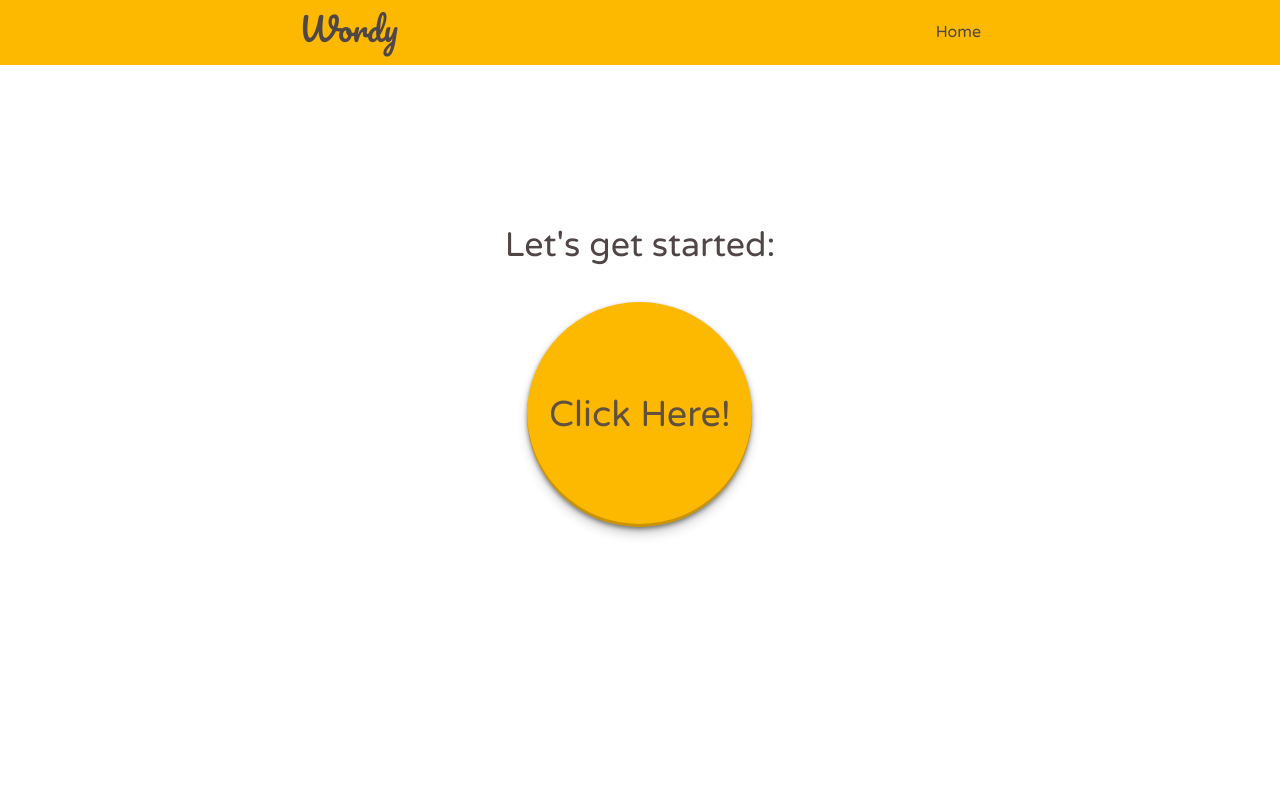
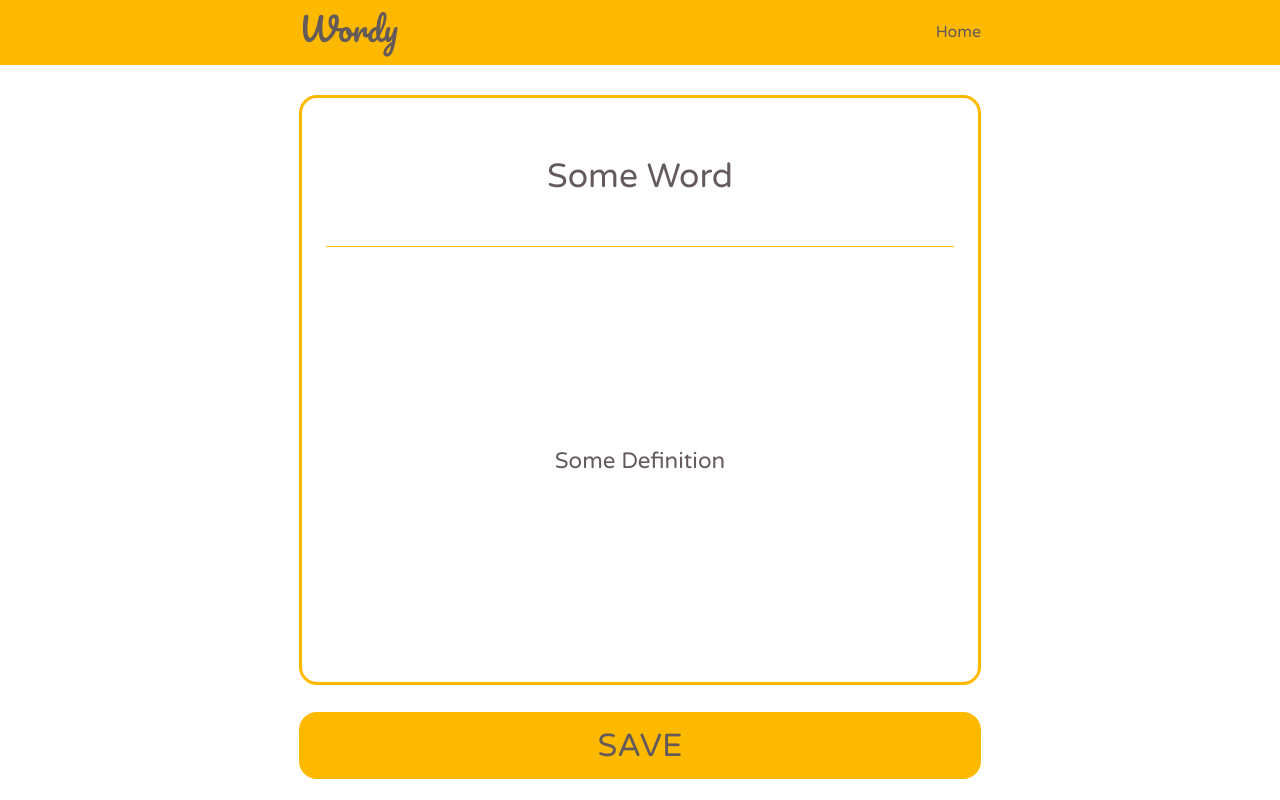
Before and after one commit to lyn-kim/wordy, a website: page index.html in a window 1280 px wide. Drawn offline with Linux system fonts and the light colour scheme.

Commit message:
create card view with save button

```diff
--- a/css/layout.css
+++ b/css/layout.css
@@ -27,17 +27,8 @@
   width: 100%;
 }
 
-@media screen and (min-width: 768px) {
+@media screen and (max-width: 768px) {
   .container {
-    max-width: 730px;
-  }
-
-  .column-full,
-  .column-half {
-    padding: 0 0.75rem;
-  }
-
-  .column-half {
-    width: 50%;
+    min-width: 400px;
   }
 }
--- a/css/styles.css
+++ b/css/styles.css
@@ -1,5 +1,5 @@
 * {
-  color: #504646;
+  color: #645a5a;
   font-family: "Varela Round", sans-serif;
 }
 
@@ -7,11 +7,14 @@
   justify-content: space-between;
 }
 
+.margin-auto {
+  margin: auto;
+}
+
 .center {
   justify-content: center;
   align-items: center;
-  margin: auto;
-  text-align: center;
+  align-self: center;
 }
 
 .logo-font {
@@ -59,3 +62,58 @@
   padding-top: 5.7rem;
   font-size: 36px;
 }
+
+.card-container {
+  height: 590px;
+  margin-top: 30px;
+  padding: 1.5rem;
+  border: 3px solid #fdb900;
+  border-radius: 18px;
+}
+
+.card-container-inner {
+  flex-direction: column;
+  height: 100%;
+}
+
+hr {
+  display: block;
+  height: 1px;
+  border: 0;
+  border-top: 1px solid #fdb900;
+  margin: 1em 0;
+  padding: 0;
+}
+
+.generated-word {
+  text-align: center;
+  font-size: 2.1rem;
+}
+
+.generated-def {
+  text-align: center;
+  font-size: 1.4rem;
+  height: 100%;
+  display: flex;
+  align-items: center;
+  justify-content: center;
+  margin: 0;
+}
+
+.definition-column {
+  flex: 1;
+}
+
+.save-button {
+  width: 100%;
+  background-color: #fdb900;
+  color: #645a5a;
+  border: none;
+  margin-top: 1.7rem;
+  height: 4.2rem;
+  border-radius: 18px;
+}
+
+.save-button-txt {
+  font-size: 2rem;
+}
--- a/index.html
+++ b/index.html
@@ -27,15 +27,43 @@
     <!-- end of navbar -->
 
     <!-- main page with generate button -->
-    <div class="row" data-view="main-page">
-      <div class="center">
+    <div class="row hidden" data-view="main-page">
+      <div class="margin-auto">
         <h2 class="home-text">Let's get started:</h2>
-        <div class="click-here-btn center">
+        <div class="click-here-btn margin-auto">
           <p class="click-here-text">Click Here!</p>
         </div>
       </div>
     </div>
     <!-- end of main page with generate button -->
+
+    <!-- new word page -->
+    <div class="container">
+      <div class="row" data-view="new-word">
+        <!-- word card -->
+        <div class="column-full card-container">
+          <div class="row card-container-inner">
+            <div class="column-full">
+              <p class="generated-word">Some Word</p>
+            </div>
+            <div class="column-full">
+              <hr class="break-line">
+            </div>
+            <div class="column-full definition-column">
+              <p class="generated-def">Some Definition</p>
+            </div>
+          </div>
+        </div>
+      </div>
+      <!-- save button -->
+      <div class="row">
+        <div class="column-full">
+          <button class="save-button" type="button"><a class="save-button-txt">SAVE</a></button>
+        </div>
+      </div>
+      <!-- end of save button -->
+    </div>
+    <!-- end of new word page -->
 
   </main>
 
--- a/js/main.js
+++ b/js/main.js
@@ -2,6 +2,23 @@ var clickHereButton = document.querySelector('.click-here-btn');
 clickHereButton.addEventListener('click', generateWord);
 function generateWord(event) {
   getNewWord();
+  goToNewWord();
+}
+
+function goToNewWord() {
+  switchView('new-word');
+}
+
+var $views = document.querySelectorAll('div[data-view]');
+
+function switchView(dataView) {
+  for (var i = 0; i < $views.length; i++) {
+    if ($views[i].getAttribute('data-view') === dataView) {
+      $views[i].className = 'row';
+    } else {
+      $views[i].className = 'row hidden';
+    }
+  }
 }
 
 function getNewWord() {
```
